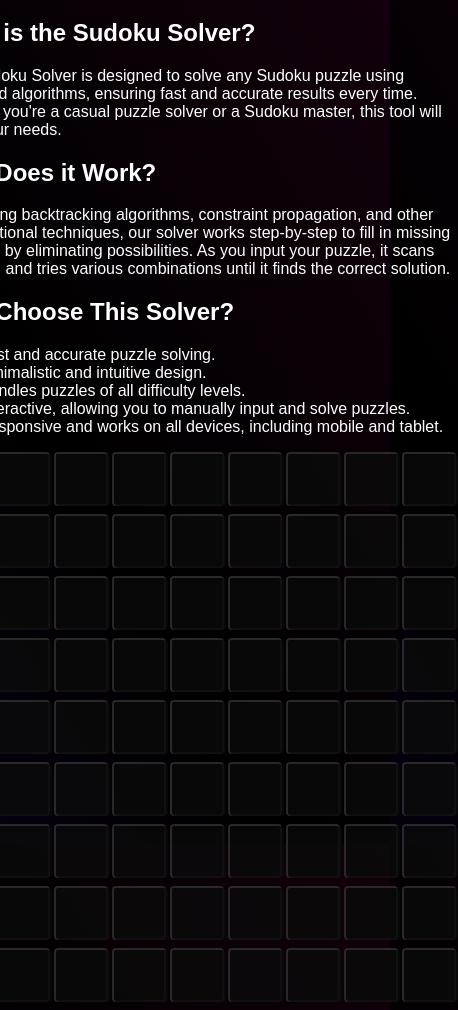
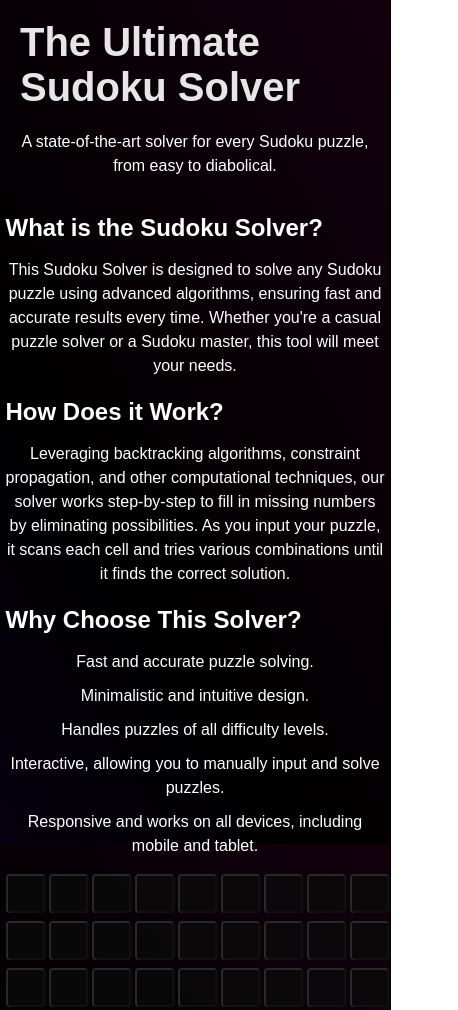
Before and after one commit to tesseract-codes/sudoku-algorithm, a plain HTML site: page index.html in a window 390 px wide. Shown: the top 1010 px of the page, 458 px wide, since content can reach past the window. Drawn offline with Linux system fonts and the light colour scheme.

Commit message:
Improved aesthetics

```diff
--- a/style.css
+++ b/style.css
@@ -1,7 +1,6 @@
 /* Global Styles */
 body {
     background: linear-gradient(59deg, rgba(7,0,15,1) 0%, rgba(0,0,0,1) 32%, rgba(18,0,13,1) 100%);
-    background-repeat: no-repeat;
     background-size: cover;
     background-attachment: fixed;
     font-family: 'Mont', sans-serif;
@@ -11,27 +10,40 @@ body {
     flex-direction: column;
     justify-content: center;
     align-items: center;
-    height: 100vh;
-}
-
-/* Header Styles */
-header {
-    text-align: center;
-    margin-bottom: 30px;
+    min-height: 100vh;
+    padding: 0 20px;
 }
 
 h1 {
-    font-size: 60px;
+    font-size: 4rem;
+    font-weight: bold;
+    margin: 20px 0;
     color: rgba(255, 255, 255, 0.9);
-    margin: 0;
+    transition: opacity 1s ease-out;
 }
 
-.subtitle {
-    font-size: 20px;
-    color: rgba(255, 255, 255, 0.7);
+h2 {
+    font-size: 2rem;
+    margin-bottom: 10px;
 }
 
-/* Sudoku Grid Styles */
+p, ul {
+    font-size: 1.2rem;
+    line-height: 1.5;
+    max-width: 800px;
+    text-align: center;
+}
+
+ul {
+    list-style-type: none;
+    padding: 0;
+}
+
+ul li {
+    margin: 10px 0;
+}
+
+/* Grid Styles */
 #sudo {
     display: grid;
     grid-template-columns: repeat(9, 50px);
@@ -73,11 +85,63 @@ input[type="submit"], button {
     border-radius: 12px;
     border: none;
     cursor: pointer;
-    transition: background-color 0.3s ease;
+    transition: background-color 0.3s ease, transform 0.3s ease;
 }
 
 input[type="submit"]:hover, button:hover {
     background: linear-gradient(141deg, rgba(0,53,115,1) 0%, rgba(87,1,38,1) 100%);
+    transform: translateY(-3px);
+}
+
+/* Transitions & Animations */
+.fade-in {
+    opacity: 0;
+    animation: fadeIn 1.5s forwards;
+}
+
+.fade-in-up {
+    opacity: 0;
+    transform: translateY(20px);
+    animation: fadeInUp 1.5s forwards;
+}
+
+@keyframes fadeIn {
+    from { opacity: 0; }
+    to { opacity: 1; }
+}
+
+@keyframes fadeInUp {
+    from { opacity: 0; transform: translateY(20px); }
+    to { opacity: 1; transform: translateY(0); }
+}
+
+/* Responsive Design */
+@media (max-width: 768px) {
+    h1 {
+        font-size: 2.5rem;
+    }
+
+    h2 {
+        font-size: 1.5rem;
+    }
+
+    p, ul {
+        font-size: 1rem;
+    }
+
+    #sudo {
+        grid-template-columns: repeat(9, 35px);
+    }
+
+    #sudo > div {
+        width: 35px;
+        height: 35px;
+    }
+
+    input[type="submit"], button {
+        width: 150px;
+        height: 40px;
+    }
 }
 
 /* Footer */
@@ -87,6 +151,12 @@ footer {
     color: rgba(255, 255, 255, 0.6);
 }
 
-footer p {
-    margin: 0;
+footer a {
+    color: rgba(0, 150, 255, 0.8);
+    text-decoration: none;
+    transition: color 0.3s ease;
 }
+
+footer a:hover {
+    color: rgba(0, 150, 255, 1);
+}
```
